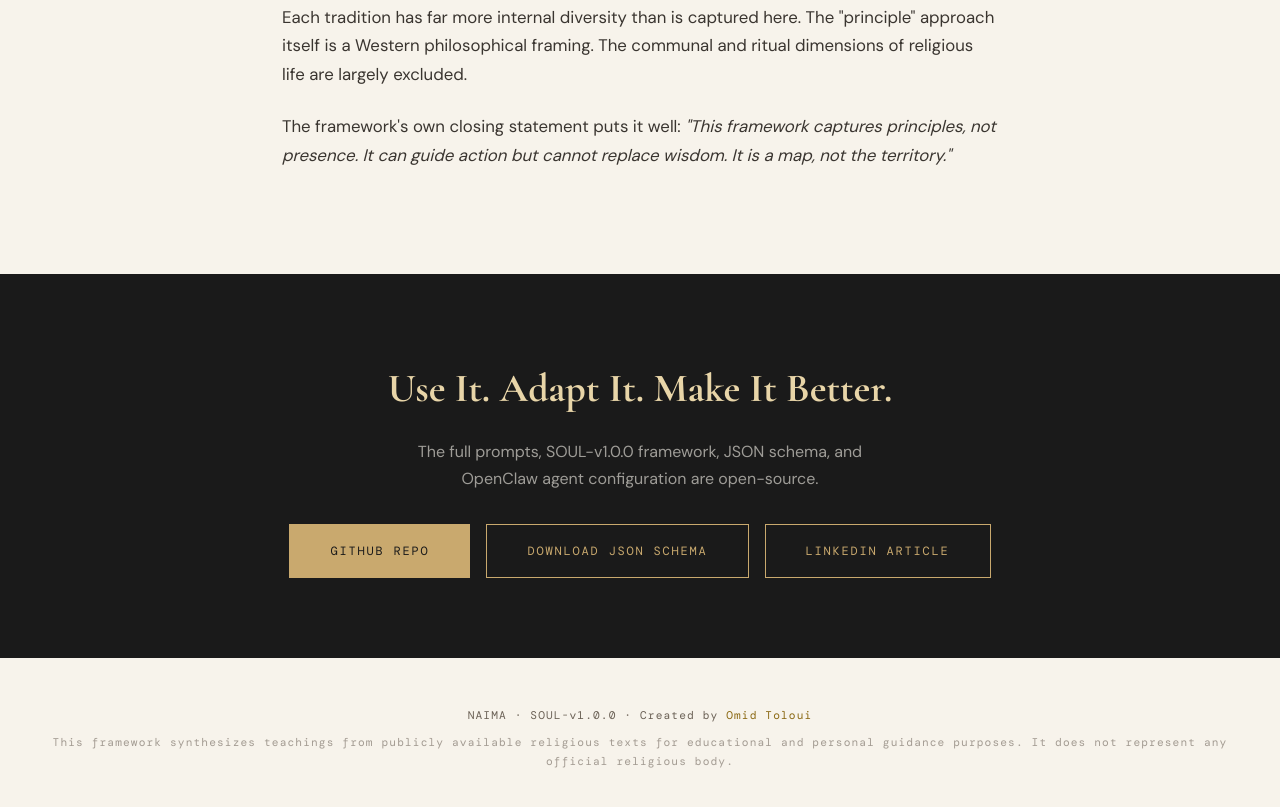
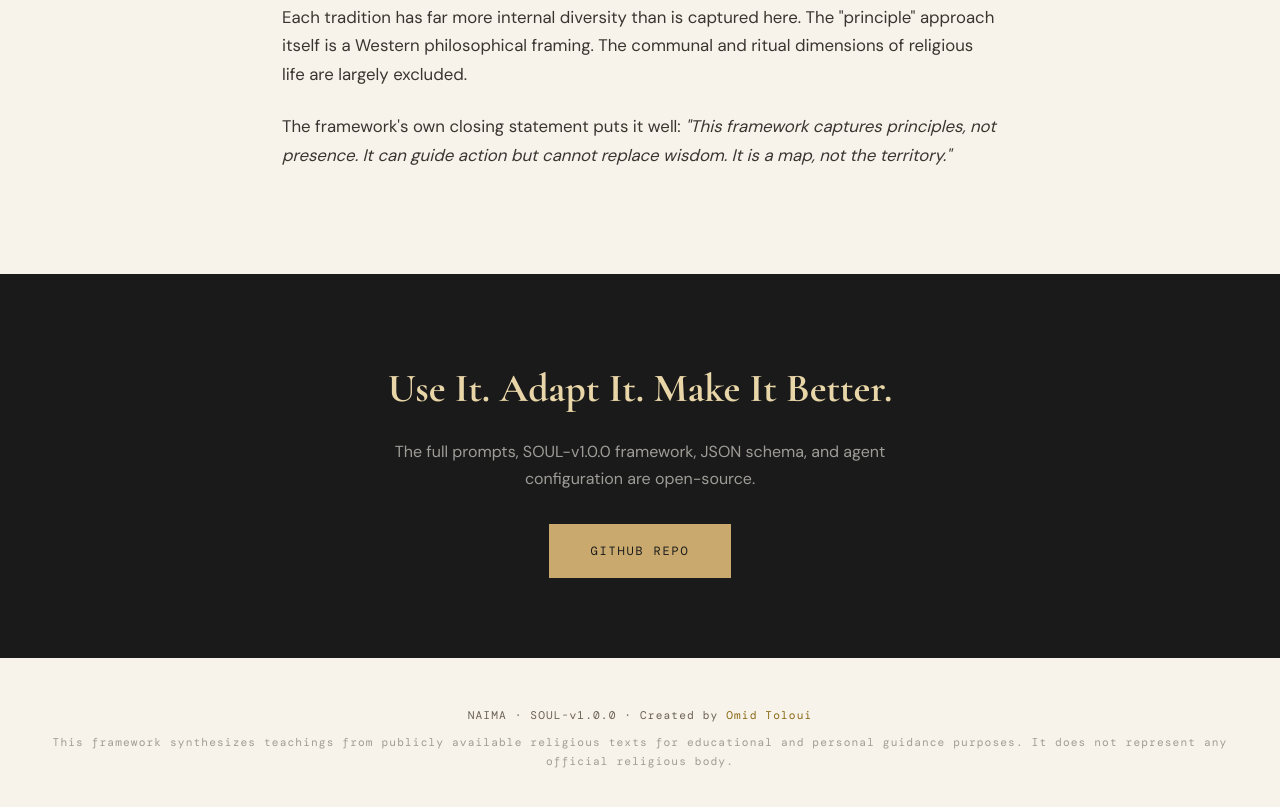
Before and after one commit to omidtoloui/NAIMA, a plain HTML site: page docs/index.html in a window 1280 px wide. Shown: the part 9706-10513 px from the top of the page. Drawn offline with nearby package versions, Linux system fonts and the light colour scheme.

Commit message:
Update index.html

```diff
--- a/docs/index.html
+++ b/docs/index.html
@@ -926,11 +926,9 @@ escalate if necessary. Document everything.
 <!-- CTA -->
 <section class="cta-section" id="get-it">
   <h2>Use It. Adapt It. Make It Better.</h2>
-  <p>The full prompts, SOUL-v1.0.0 framework, JSON schema, and OpenClaw agent configuration are open-source.</p>
+  <p>The full prompts, SOUL-v1.0.0 framework, JSON schema, and agent configuration are open-source.</p>
   <div class="cta-buttons">
-    <a href="#" class="cta-btn primary">GitHub Repo</a>
-    <a href="#" class="cta-btn">Download JSON Schema</a>
-    <a href="#" class="cta-btn">LinkedIn Article</a>
+    <a href="https://github.com/omidtoloui/NAIMA" target="_blank" class="cta-btn primary">GitHub Repo</a>
   </div>
 </section>
 
```
